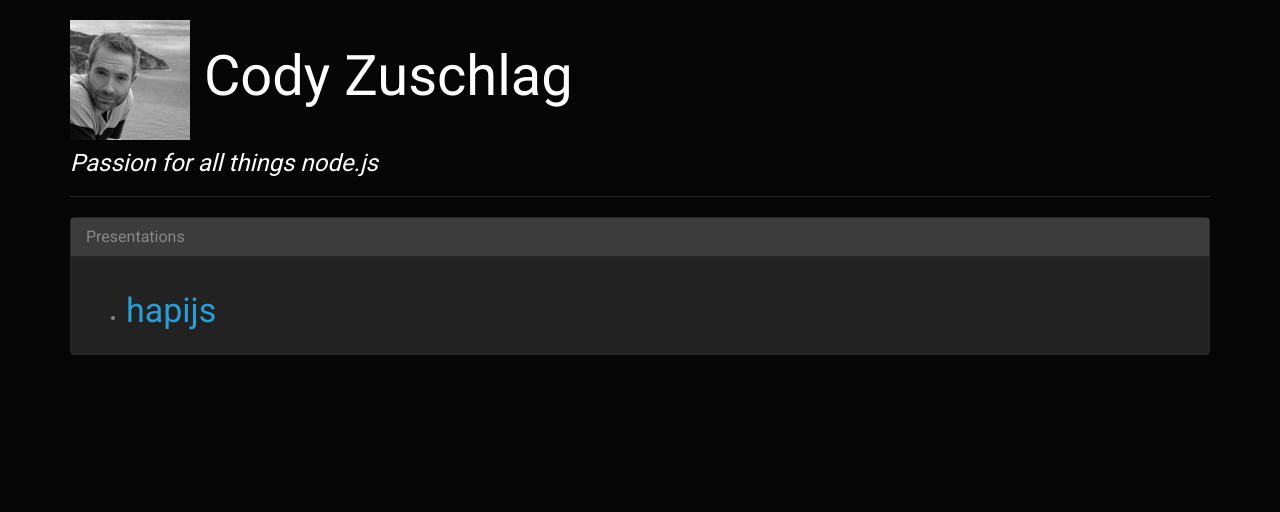
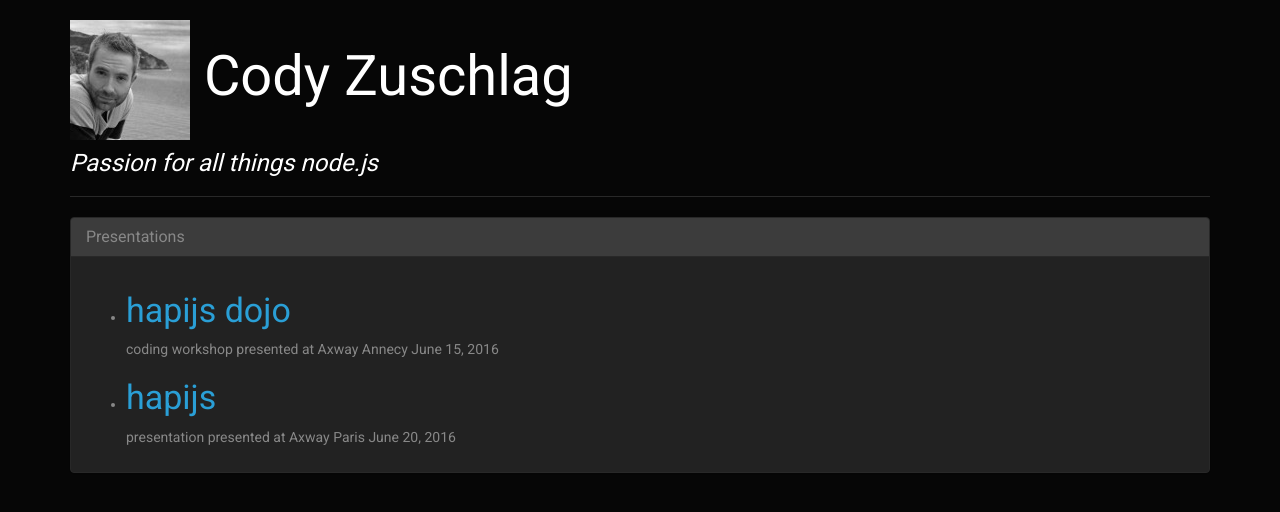
Before and after one commit to codyzu/codyzu.github.io, a Jekyll site: the page built from index.md, in a window 1280 px wide. Shown: the top 512 px of the page. Built offline with Jekyll 4.4.1, drawn with Linux system fonts in a browser that asks for light colours.

Commit message:
add project links

```diff
--- a/index.md
+++ b/index.md
@@ -13,7 +13,8 @@ title: Welcome to the index
   </div>
   <div class="panel-body">
     <ul>
-      <li><h3><a href="/hapiatlunch">hapijs</a></h3></li>
+      <li><h3><a href="/hapi">hapijs dojo</a></h3> coding workshop presented at Axway Annecy June 15, 2016</li>
+      <li><h3><a href="/hapiatlunch">hapijs</a></h3> presentation presented at Axway Paris June 20, 2016</li>
     </ul>
   </div>
 </div>
```
